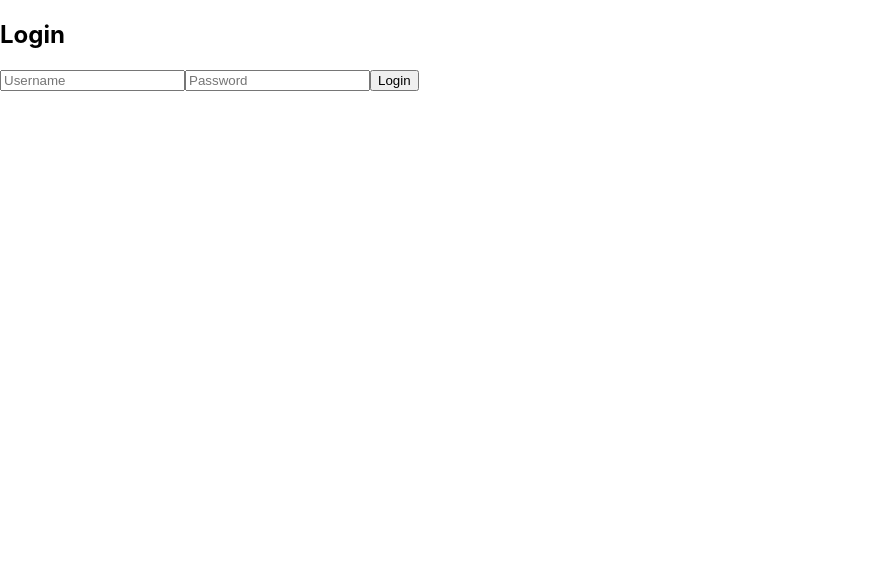
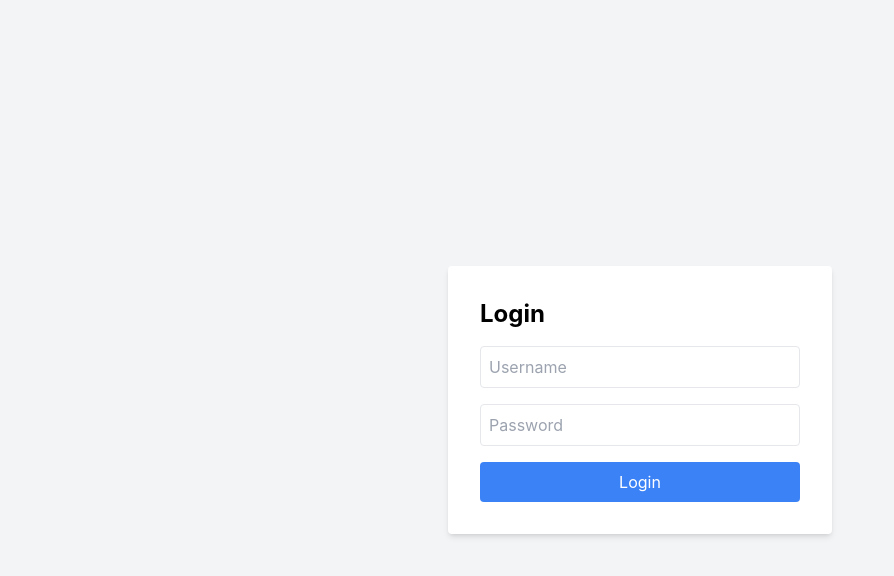
Before and after one commit to lesansley/cliqueof10, a React (Create React App) app in the folder client/: page /login in a window 1280 px wide. Shown: the top 576 px of the page, without its empty margins (0-894 px from the left). Built offline with nearby package versions, Linux system fonts and the light colour scheme.

Commit message:
Add error capture and tailwind styling

```diff
--- a/client/package.json
+++ b/client/package.json
@@ -36,5 +36,10 @@
       "last 1 firefox version",
       "last 1 safari version"
     ]
+  },
+  "devDependencies": {
+    "autoprefixer": "^10.4.19",
+    "postcss": "^8.4.38",
+    "tailwindcss": "^3.4.4"
   }
 }
--- /dev/null
+++ b/client/postcss.config.js
@@ -0,0 +1,6 @@
+module.exports = {
+  plugins: {
+    tailwindcss: {},
+    autoprefixer: {},
+  },
+}
--- a/client/src/pages/Chat.js
+++ b/client/src/pages/Chat.js
@@ -4,37 +4,50 @@ import axios from "axios";
 const Chat = ({ profile }) => {
   const [message, setMessage] = useState("");
   const [messages, setMessages] = useState(profile.chat || []);
+  const [error, setError] = useState("");
 
   const handleSend = async (e) => {
     e.preventDefault();
+    setError("");
     try {
-      await axios.post(`${process.env.REACT_APP_SERVER_URL}/send-message`, {
-        username: profile.username,
-        message,
-      });
+      const response = await axios.post(
+        `${process.env.REACT_APP_SERVER_URL}/send-message`,
+        { username: profile.username, message }
+      );
       setMessages([...messages, message]);
       setMessage("");
     } catch (error) {
-      alert("Error sending message");
+      setError(error.response.data.error || "Error sending message");
     }
   };
 
   return (
-    <div>
-      <h2>Chat</h2>
-      <ul>
+    <div className="min-h-screen flex items-center justify-center bg-gray-100">
+      <div className="bg-white p-8 rounded shadow-md w-96">
+        <h2 className="text-2xl font-bold mb-4">Chat</h2>
+        {error && <p className="text-red-500">{error}</p>}
+        <ul className="space-y-2 mb-4">
           {messages.map((msg, index) => (
-          <li key={index}>{msg}</li>
+            <li key={index} className="bg-gray-200 p-2 rounded">
+              {msg}
+            </li>
           ))}
         </ul>
-      <form onSubmit={handleSend}>
+        <form onSubmit={handleSend} className="space-y-4">
           <input
             type="text"
             value={message}
             onChange={(e) => setMessage(e.target.value)}
+            className="w-full p-2 border rounded"
           />
-        <button type="submit">Send</button>
+          <button
+            type="submit"
+            className="w-full bg-blue-500 text-white p-2 rounded"
+          >
+            Send
+          </button>
         </form>
+      </div>
     </div>
   );
 };
--- a/client/src/pages/Login.js
+++ b/client/src/pages/Login.js
@@ -4,9 +4,11 @@ import axios from "axios";
 const Login = ({ setProfile }) => {
   const [username, setUsername] = useState("");
   const [password, setPassword] = useState("");
+  const [error, setError] = useState("");
 
   const handleSubmit = async (e) => {
     e.preventDefault();
+    setError("");
     try {
       const response = await axios.post(
         `${process.env.REACT_APP_SERVER_URL}/login`,
@@ -15,28 +17,38 @@ const Login = ({ setProfile }) => {
       setProfile(response.data);
       alert("Login successful");
     } catch (error) {
-      alert("Invalid credentials");
+      setError(error.response.data.error || "Invalid credentials");
     }
   };
 
   return (
-    <div>
-      <h2>Login</h2>
-      <form onSubmit={handleSubmit}>
+    <div className="min-h-screen flex items-center justify-center bg-gray-100">
+      <div className="bg-white p-8 rounded shadow-md w-96">
+        <h2 className="text-2xl font-bold mb-4">Login</h2>
+        {error && <p className="text-red-500">{error}</p>}
+        <form onSubmit={handleSubmit} className="space-y-4">
           <input
             type="text"
             placeholder="Username"
             value={username}
             onChange={(e) => setUsername(e.target.value)}
+            className="w-full p-2 border rounded"
           />
           <input
             type="password"
             placeholder="Password"
             value={password}
             onChange={(e) => setPassword(e.target.value)}
+            className="w-full p-2 border rounded"
           />
-        <button type="submit">Login</button>
+          <button
+            type="submit"
+            className="w-full bg-blue-500 text-white p-2 rounded"
+          >
+            Login
+          </button>
         </form>
+      </div>
     </div>
   );
 };
--- a/client/src/pages/Profile.js
+++ b/client/src/pages/Profile.js
@@ -3,28 +3,42 @@ import axios from "axios";
 
 const Profile = ({ profile }) => {
   const [bio, setBio] = useState(profile.bio);
+  const [error, setError] = useState("");
 
   const handleUpdate = async (e) => {
     e.preventDefault();
+    setError("");
     try {
-      await axios.post(`${process.env.REACT_APP_SERVER_URL}/update-profile`, {
-        username: profile.username,
-        bio,
-      });
-      alert("Profile updated successfully");
+      const response = await axios.post(
+        `${process.env.REACT_APP_SERVER_URL}/update-profile`,
+        { username: profile.username, bio }
+      );
+      alert(response.data.message);
     } catch (error) {
-      alert("Error updating profile");
+      setError(error.response.data.error || "Error updating profile");
     }
   };
 
   return (
-    <div>
-      <h2>Profile</h2>
-      <p>Username: {profile.username}</p>
-      <form onSubmit={handleUpdate}>
-        <textarea value={bio} onChange={(e) => setBio(e.target.value)} />
-        <button type="submit">Update Profile</button>
-      </form>
+    <div className="min-h-screen flex items-center justify-center bg-gray-100">
+      <div className="bg-white p-8 rounded shadow-md w-96">
+        <h2 className="text-2xl font-bold mb-4">Profile</h2>
+        {error && <p className="text-red-500">{error}</p>}
+        <p>Username: {profile.username}</p>
+        <form onSubmit={handleUpdate} className="space-y-4">
+          <textarea
+            value={bio}
+            onChange={(e) => setBio(e.target.value)}
+            className="w-full p-2 border rounded"
+          />
+          <button
+            type="submit"
+            className="w-full bg-blue-500 text-white p-2 rounded"
+          >
+            Update Profile
+          </button>
+        </form>
+      </div>
     </div>
   );
 };
--- a/client/src/pages/Register.js
+++ b/client/src/pages/Register.js
@@ -4,38 +4,50 @@ import axios from "axios";
 const Register = () => {
   const [username, setUsername] = useState("");
   const [password, setPassword] = useState("");
+  const [error, setError] = useState("");
 
   const handleSubmit = async (e) => {
     e.preventDefault();
+    setError("");
     try {
-      await axios.post(`${process.env.REACT_APP_SERVER_URL}/register`, {
-        username,
-        password,
-      });
-      alert("User registered successfully");
+      const response = await axios.post(
+        `${process.env.REACT_APP_SERVER_URL}/register`,
+        { username, password }
+      );
+      alert(response.data.message);
     } catch (error) {
-      alert("Error registering user");
+      setError(error.response.data.error || "Error registering user");
     }
   };
 
   return (
-    <div>
-      <h2>Register</h2>
-      <form onSubmit={handleSubmit}>
+    <div className="min-h-screen flex items-center justify-center bg-gray-100">
+      <div className="bg-white p-8 rounded shadow-md w-96">
+        <h2 className="text-2xl font-bold mb-4">Register</h2>
+        {error && <p className="text-red-500">{error}</p>}
+        <form onSubmit={handleSubmit} className="space-y-4">
           <input
             type="text"
             placeholder="Username"
             value={username}
             onChange={(e) => setUsername(e.target.value)}
+            className="w-full p-2 border rounded"
           />
           <input
             type="password"
             placeholder="Password"
             value={password}
             onChange={(e) => setPassword(e.target.value)}
+            className="w-full p-2 border rounded"
           />
-        <button type="submit">Register</button>
+          <button
+            type="submit"
+            className="w-full bg-blue-500 text-white p-2 rounded"
+          >
+            Register
+          </button>
         </form>
+      </div>
     </div>
   );
 };
--- /dev/null
+++ b/client/tailwind.config.js
@@ -0,0 +1,8 @@
+/** @type {import('tailwindcss').Config} */
+module.exports = {
+  content: ["./src/**/*.{js,jsx,ts,tsx}"],
+  theme: {
+    extend: {},
+  },
+  plugins: [],
+};
```
Also changed, not shown: client/src/index.css (+7 -3 lines). Lines whose indentation alone changed are shown as unchanged.
